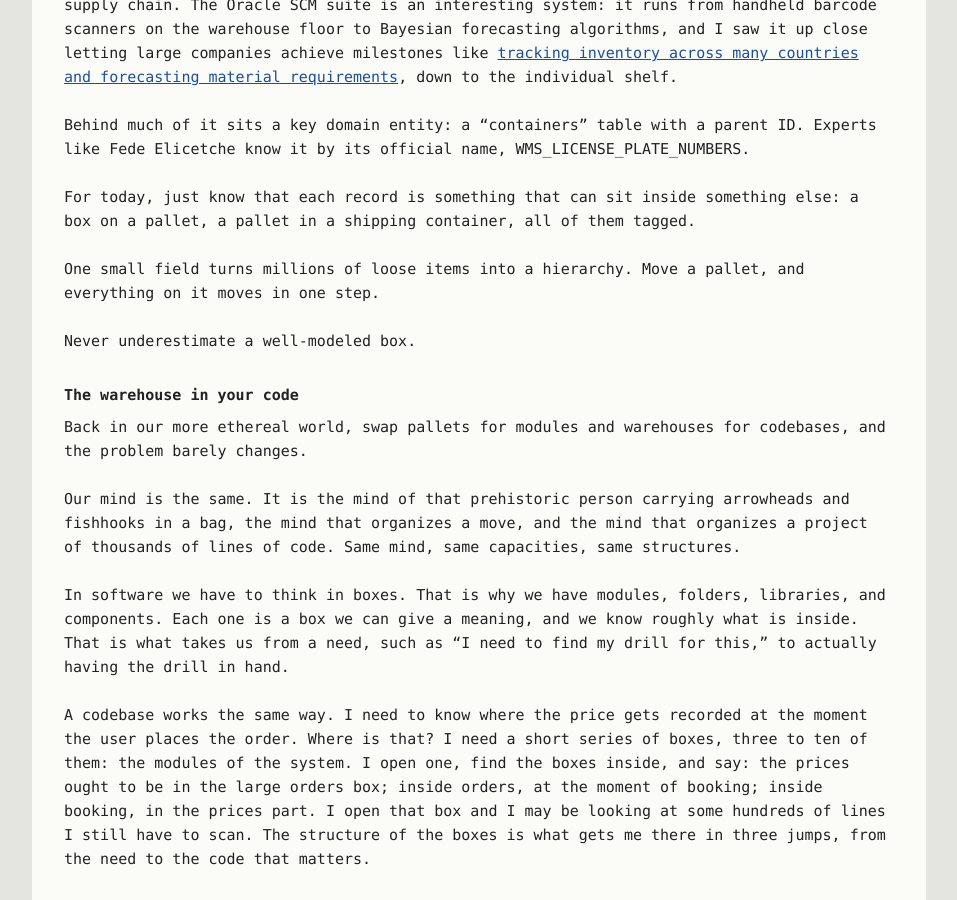
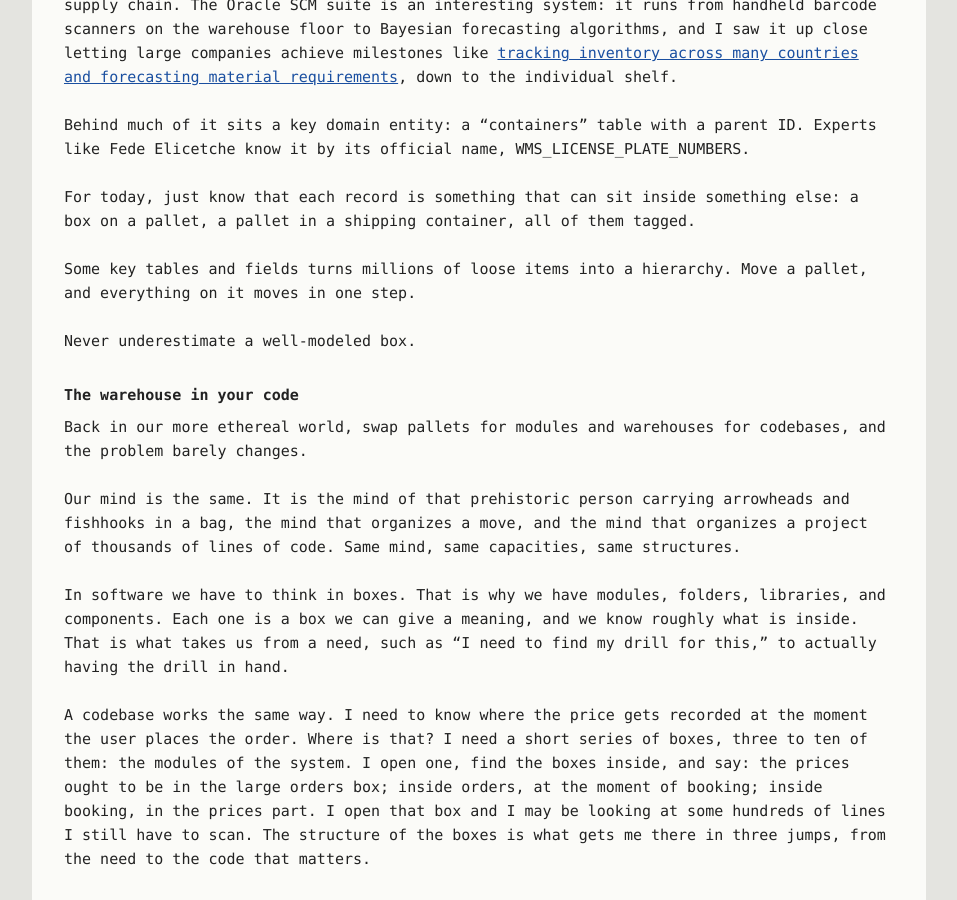
Before and after one commit to the-guish/the-dog-ate-my-typewriter, a Jekyll site: the page built from _posts/2026-11-01-my-dear-box.md, in a window 1280 px wide and 900 px high, scrolled down 1238 px. Shown: the whole window, without its empty margins (161-1118 px from the left). Built offline with Jekyll 4.4.1, drawn with Linux system fonts in a browser that asks for light colours; our own code applies the rules of GitHub Pages for plain Markdown files.

Commit message:
edits
Signed-off-by: Luis Castro <dev@guish.in>

```diff
--- a/_posts/2026-11-01-my-dear-box.md
+++ b/_posts/2026-11-01-my-dear-box.md
@@ -28,7 +28,7 @@ Behind much of it sits a key domain entity: a "containers" table with a parent I
 
 For today, just know that each record is something that can sit inside something else: a box on a pallet, a pallet in a shipping container, all of them tagged.
 
-One small field turns millions of loose items into a hierarchy. Move a pallet, and everything on it moves in one step.
+Some key tables and fields turns millions of loose items into a hierarchy. Move a pallet, and everything on it moves in one step.
 
 Never underestimate a well-modeled box.
 
```
